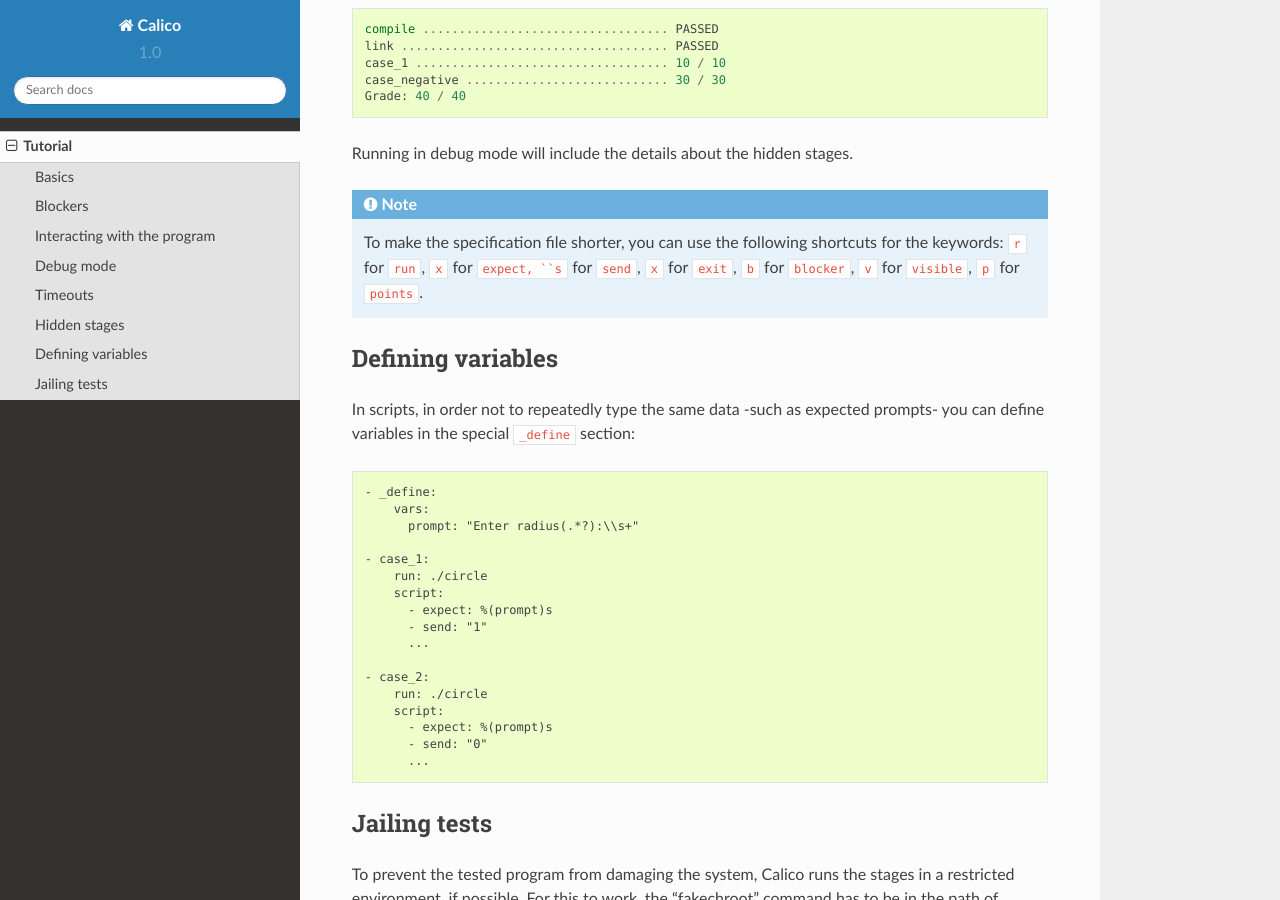
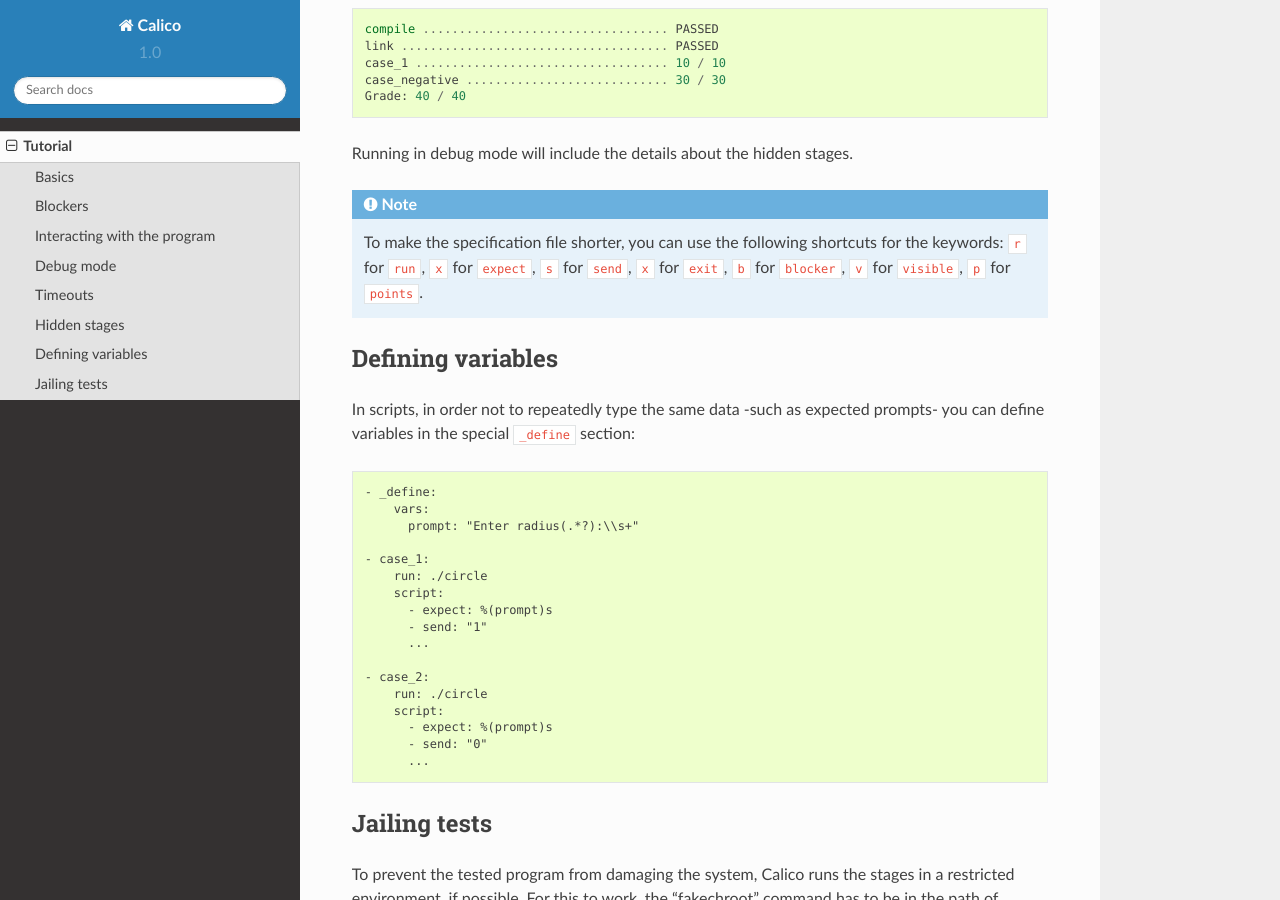
Before and after one commit to uyar/calico, a Sphinx documentation site: the page built from docs/tutorial.rst, in a window 1280 px wide and 900 px high, scrolled down 5646 px. Built offline with Sphinx 7.4.7 and the Read the Docs theme 2.0.0, drawn with Linux system fonts in a browser that asks for light colours.

Commit message:
docs: Fix typo

```diff
--- a/docs/tutorial.rst
+++ b/docs/tutorial.rst
@@ -303,7 +303,7 @@
 .. note::
 
    To make the specification file shorter, you can use the following
-   shortcuts for the keywords: ``r`` for ``run``, ``x`` for ``expect,
+   shortcuts for the keywords: ``r`` for ``run``, ``x`` for ``expect``,
    ``s`` for ``send``, ``x`` for ``exit``, ``b`` for ``blocker``,
    ``v`` for ``visible``, ``p`` for ``points``.
 
```
